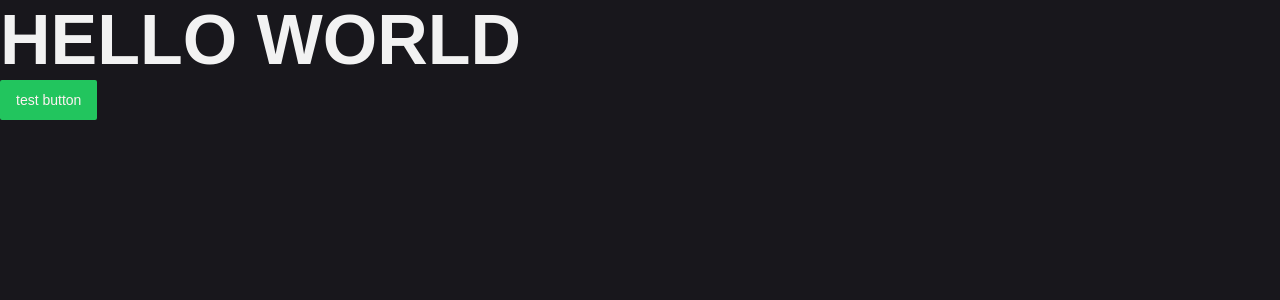
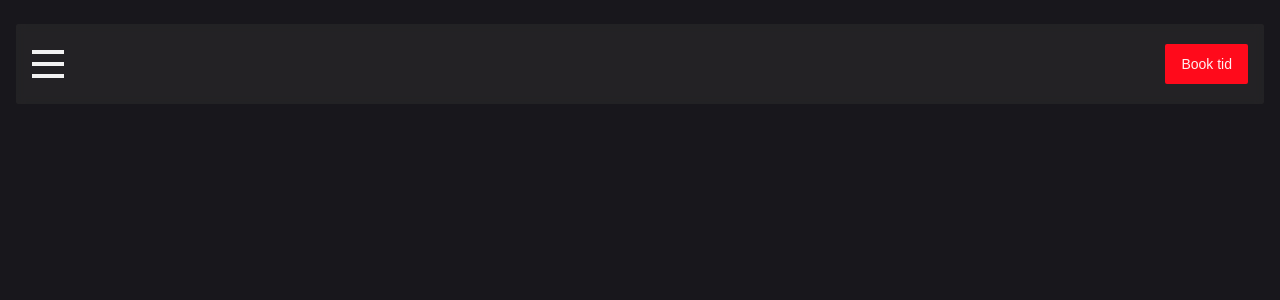
Before and after one commit to TobiasRoland123/next_level, a Next.js app: page / in a window 1280 px wide. Shown: the top 300 px of the page. Built offline with nearby package versions, Linux system fonts and the light colour scheme.

Commit message:
chore: saving changes

```diff
--- /dev/null
+++ b/src/components/Header/Header.tsx
@@ -0,0 +1,17 @@
+import { Button } from "../Button/Button";
+
+interface HeaderProps {}
+
+export const Header = ({}: HeaderProps) => {
+  return (
+    <nav className="mx-4 mt-6 backdrop-blur-sm bg-contrastCol/50  flex justify-between  items-center  px-4 py-3 gap-6 rounded-sm">
+      <div className=" w-8 flex flex-col gap-2 justify-center items-center  h-14">
+        <span className=" h-1 bg-secondaryCol w-full"></span>
+        <span className=" h-1 bg-secondaryCol w-full"></span>
+        <span className=" h-1 bg-secondaryCol w-full"></span>
+      </div>
+
+      <Button>Book tid</Button>
+    </nav>
+  );
+};
--- a/src/pages/index.tsx
+++ b/src/pages/index.tsx
@@ -1,11 +1,10 @@
 import { Button } from "@/components/Button/Button";
+import { Header } from "@/components/Header/Header";
 
 export default function Home() {
   return (
     <>
-      <h1>Hello World</h1>
-
-      <Button className="bg-green-500">test button</Button>
+      <Header />
     </>
   );
 }
```
Also changed, not shown: 1 other file (tests, documents, lock files or other folders).
